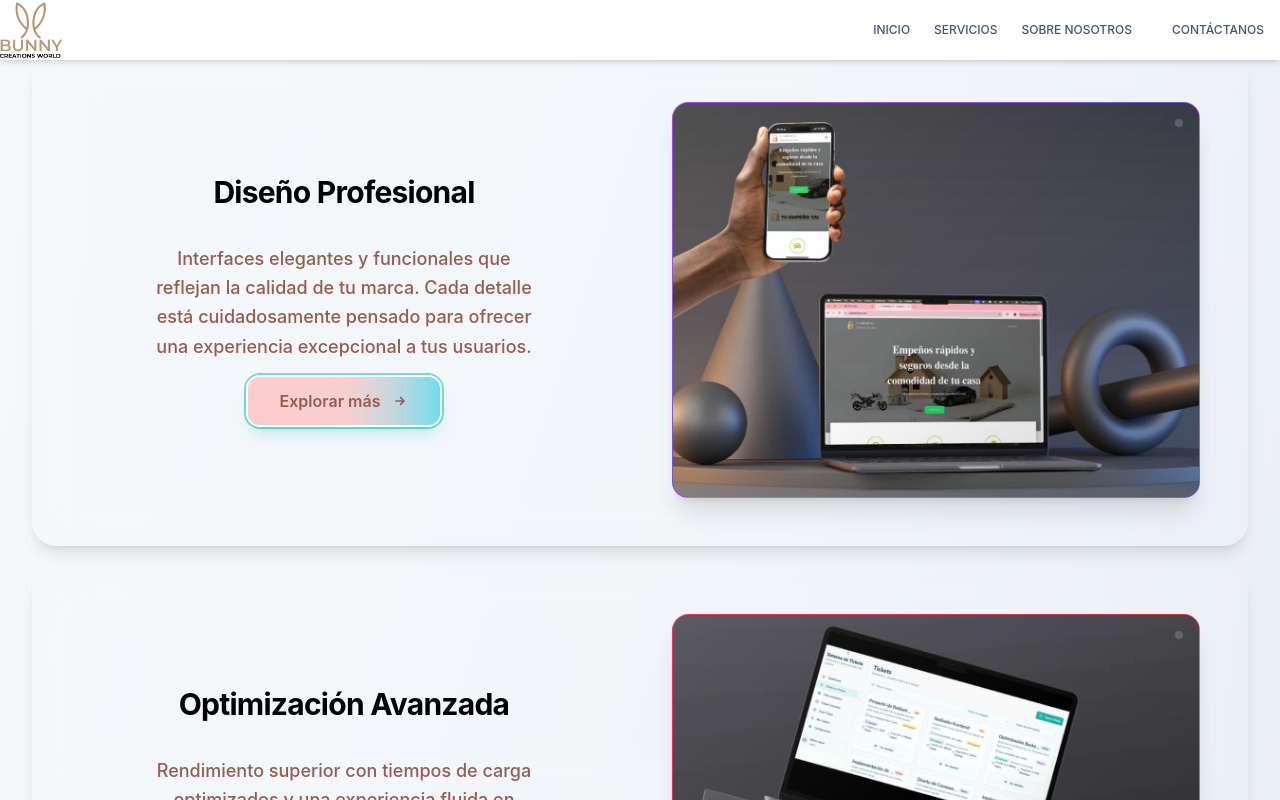
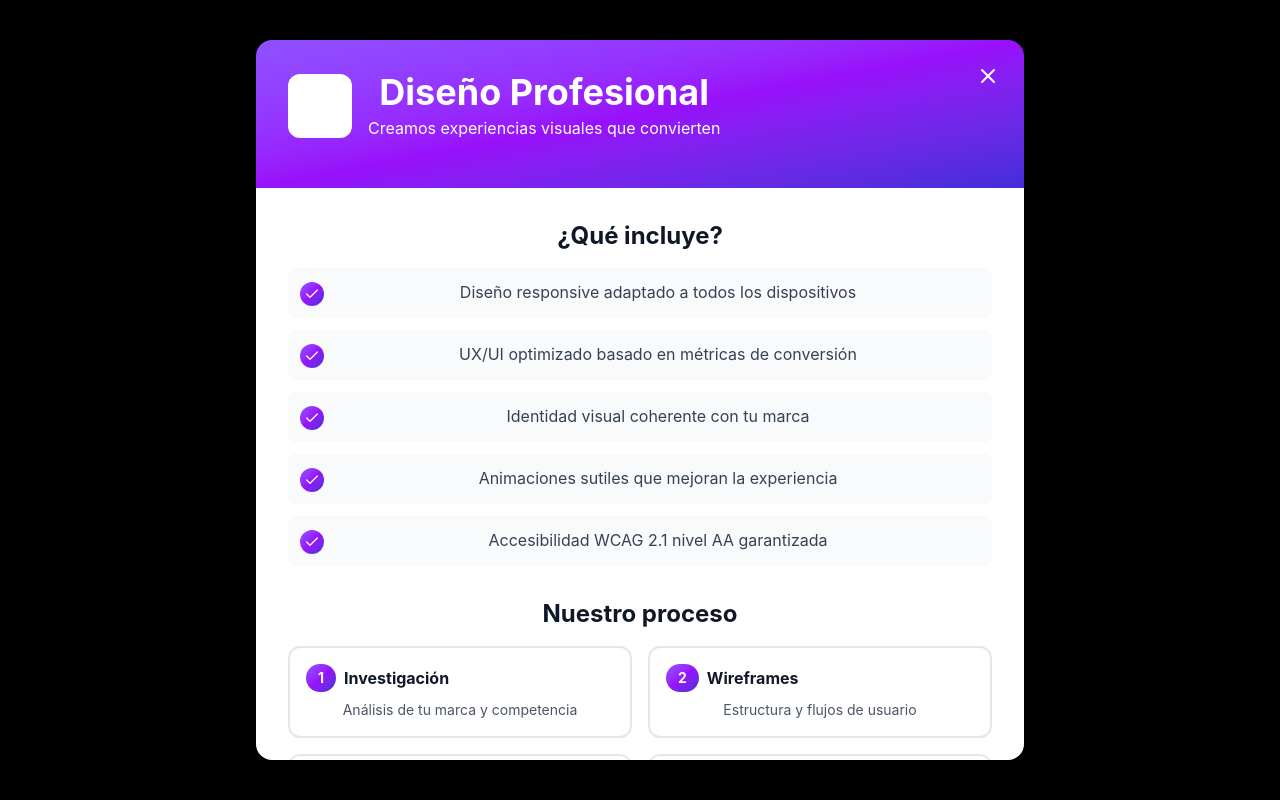
Before and after one commit to Fer-oso/bunny-master, a React (Vite) app: page / in a window 1280 px wide. Both pictures are taken after a click on the button "Explorar más". Shown: the part 1051-1851 px from the top of the page. Built offline with nearby package versions, Linux system fonts and the light colour scheme.

Commit message:
Modificacion de Paginas

```diff
--- a/src/components/button/Button.jsx
+++ b/src/components/button/Button.jsx
@@ -1,7 +1,8 @@
-export const Button = ({ children, className }) => {
+export const Button = ({ children, className, onClick }) => {
   return (
     <button
       className={`bg-gradient-to-r ${className} cursor-pointer text-black px-6 py-3 rounded-xl font-semibold hover:shadow-lg transition-all duration-300 flex items-center gap-2 hover:gap-3`}
+      onClick={onClick}
     >
       {children}
     </button>
--- /dev/null
+++ b/src/pages/home/components/features/FeaturesModalInformation.jsx
@@ -0,0 +1,173 @@
+import { useState, useEffect } from "react";
+import { Check, X } from "lucide-react";
+
+export const FeaturesModalInformation = ({ feature, isOpen, onClose }) => {
+  const [visible, setVisible] = useState(false);
+  const [isClosing, setIsClosing] = useState(false);
+
+  // Maneja la animación de entrada/salida
+  useEffect(() => {
+    if (isOpen) {
+      setVisible(true);
+      setIsClosing(false);
+    } else if (visible) {
+      setIsClosing(true);
+      const timeout = setTimeout(() => {
+        setVisible(false);
+        setIsClosing(false);
+      }, 200); // duración igual a la de las clases de animación
+      return () => clearTimeout(timeout);
+    }
+  }, [isOpen]);
+
+  if (!visible || !feature) return null;
+
+  const getDetailedContent = () => {
+    if (feature.title === "Diseño Profesional") {
+      return {
+        subtitle: "Creamos experiencias visuales que convierten",
+        benefits: [
+          "Diseño responsive adaptado a todos los dispositivos",
+          "UX/UI optimizado basado en métricas de conversión",
+          "Identidad visual coherente con tu marca",
+          "Animaciones sutiles que mejoran la experiencia",
+          "Accesibilidad WCAG 2.1 nivel AA garantizada",
+        ],
+        process: [
+          { step: "Investigación", desc: "Análisis de tu marca y competencia" },
+          { step: "Wireframes", desc: "Estructura y flujos de usuario" },
+          { step: "Diseño UI", desc: "Interfaz visual de alta fidelidad" },
+          { step: "Prototipo", desc: "Validación interactiva del diseño" },
+        ],
+      };
+    } else if (feature.title === "Optimización Avanzada") {
+      return {
+        subtitle: "Velocidad y rendimiento que impulsan tu negocio",
+        benefits: [
+          "Carga inicial < 2 segundos garantizada",
+          "Optimización de imágenes automática (WebP/AVIF)",
+          "Lazy loading inteligente de recursos",
+          "CDN global para tiempos de respuesta mínimos",
+          "Core Web Vitals optimizados para SEO",
+        ],
+        process: [
+          { step: "Auditoría", desc: "Análisis completo de rendimiento" },
+          { step: "Optimización", desc: "Mejoras de código y recursos" },
+          { step: "Caching", desc: "Estrategias de caché avanzadas" },
+          { step: "Monitoreo", desc: "Seguimiento continuo de métricas" },
+        ],
+      };
+    } else {
+      return {
+        subtitle: "Protección integral para tu tranquilidad",
+        benefits: [
+          "Certificados SSL/TLS con encriptación de grado A+",
+          "Respaldos automáticos diarios en múltiples ubicaciones",
+          "Protección DDoS y firewall de aplicaciones web",
+          "Autenticación de dos factores disponible",
+          "Cumplimiento GDPR y normativas de privacidad",
+        ],
+        process: [
+          { step: "Evaluación", desc: "Análisis de vulnerabilidades" },
+          { step: "Implementación", desc: "Protocolos de seguridad" },
+          { step: "Respaldo", desc: "Sistema de backup automatizado" },
+          { step: "Monitoreo", desc: "Vigilancia 24/7 de amenazas" },
+        ],
+      };
+    }
+  };
+
+  const content = getDetailedContent();
+
+  const handleBackgroundClick = (e) => {
+    if (e.target === e.currentTarget) onClose();
+  };
+
+  return (
+<div
+  className={`fixed inset-0 z-50 flex items-center justify-center p-4 bg-black bg-opacity-50 backdrop-blur-sm transition-opacity  duration-200 ${
+    isClosing ? "opacity-0 backdrop-blur-0" : "opacity-100 backdrop-blur-sm"
+  }`}
+  onClick={handleBackgroundClick}
+>
+      <div
+        className={`bg-white rounded-2xl shadow-2xl max-w-3xl w-full max-h-[90vh] overflow-y-auto transform transition-all duration-200 ${
+          isClosing ? "scale-95 opacity-0" : "scale-100 opacity-100"
+        }`}
+        onClick={(e) => e.stopPropagation()}
+      >
+        {/* Header */}
+        <div className={`${feature.gradientClass} p-8 text-white relative`}>
+          <button
+            onClick={onClose}
+            className="absolute top-4 right-4 p-2 hover:bg-white hover:bg-opacity-20 rounded-lg transition-colors"
+          >
+            <X className="w-6 h-6" />
+          </button>
+          <div className="flex items-center gap-4 mb-4">
+            <div className="p-3 bg-white bg-opacity-20 rounded-xl backdrop-blur-sm flex items-center justify-center">
+              {feature.icon && <feature.icon className="w-10 h-10" />}
+            </div>
+            <div>
+              <h2 className="text-3xl md:text-4xl font-bold">{feature.title}</h2>
+              <p className="text-white text-opacity-90 mt-1">{content.subtitle}</p>
+            </div>
+          </div>
+        </div>
+
+        {/* Contenido */}
+        <div className="p-6 md:p-8 space-y-8">
+          {/* Beneficios */}
+          <div>
+            <h3 className="text-2xl font-bold text-gray-900 mb-4">¿Qué incluye?</h3>
+            <div className="grid gap-3">
+              {content.benefits.map((benefit, index) => (
+                <div
+                  key={index}
+                  className="flex items-start gap-3 p-3 bg-gray-50 rounded-lg hover:bg-gray-100 transition-colors"
+                >
+                  <div className={`${feature.gradientClass} p-1 rounded-full mt-0.5`}>
+                    <Check className="w-4 h-4 text-white" />
+                  </div>
+                  <span className="text-gray-700 flex-1">{benefit}</span>
+                </div>
+              ))}
+            </div>
+          </div>
+
+          {/* Proceso */}
+          <div>
+            <h3 className="text-2xl font-bold text-gray-900 mb-4">Nuestro proceso</h3>
+            <div className="grid md:grid-cols-2 gap-4">
+              {content.process.map((item, index) => (
+                <div
+                  key={index}
+                  className="p-4 border-2 border-gray-200 rounded-xl hover:border-gray-300 transition-colors"
+                >
+                  <div className="flex items-center gap-2 mb-2">
+                    <span
+                      className={`${feature.gradientClass} text-white font-bold px-3 py-1 rounded-full text-sm`}
+                    >
+                      {index + 1}
+                    </span>
+                    <h4 className="font-bold text-gray-900">{item.step}</h4>
+                  </div>
+                  <p className="text-gray-600 text-sm">{item.desc}</p>
+                </div>
+              ))}
+            </div>
+          </div>
+
+          {/* CTA */}
+          <div className="pt-6 border-t-2 border-gray-200">
+            <button
+              className={`w-full ${feature.gradientClass} text-white font-bold py-4 rounded-xl hover:scale-[1.02] transition-transform shadow-lg`}
+            >
+              Solicitar consulta gratuita
+            </button>
+          </div>
+        </div>
+      </div>
+    </div>
+  );
+};
--- a/src/pages/home/components/features/FeaturesSection.jsx
+++ b/src/pages/home/components/features/FeaturesSection.jsx
@@ -3,6 +3,8 @@ import { FeaturesCard } from "./FeaturesCard";
 import { Separator } from "../../../../components/separator/Separator";
 import { P } from "../../../../components/paragraph/P";
 import { Container } from "../../../../routes/layout/Container";
+import { useState } from "react";
+import { FeaturesModalInformation } from "./FeaturesModalInformation";
 
 export const FeaturesSection = () => {
   const features = [
@@ -38,6 +40,19 @@ export const FeaturesSection = () => {
       gradientClass: "bg-gradient-to-br from-teal-500 via-cyan-600 to-blue-700",
     },
   ];
+
+  const [selectedFeature, setSelectedFeature] = useState(null);
+  const [isModalOpen, setIsModalOpen] = useState(false);
+
+  const openModal = (feature) => {
+    setSelectedFeature(feature);
+    setIsModalOpen(true);
+  };
+
+  const closeModal = () => {
+    setIsModalOpen(false);
+    setTimeout(() => setSelectedFeature(null), 200);
+  };
 
   return (
     <Container className={"flex-col min-h-screen "}>
@@ -81,11 +96,14 @@ export const FeaturesSection = () => {
               animationFillMode: "forwards",
             }}
           >
-            <FeaturesCard {...feature} />
+            <FeaturesCard feature={feature} openModal={openModal} />
           </div>
         ))}
       </div>
+
+
       <Separator className={"m-auto p-8"} />
+      <FeaturesModalInformation feature={selectedFeature} isOpen={isModalOpen} onClose={closeModal}/>
     </Container>
   );
 };
--- a/src/pages/home/components/hero/Hero.jsx
+++ b/src/pages/home/components/hero/Hero.jsx
@@ -2,7 +2,6 @@ import bunnyImage from "/img/bunnymascota/bunny-mascota.png";
 
 import { P } from "../../../../components/paragraph/P";
 import { Title } from "../../../../components/titles/h2/Title";
-import { useTypingEffect } from "../hooks/useTypingEffect";
 import { Container } from "../../../../routes/layout/Container";
 import { heroTitles } from "../../../../utils/titles/Titles";
 
```
Also changed, not shown: src/pages/home/components/features/FeaturesCard.jsx (+10 -20 lines).
